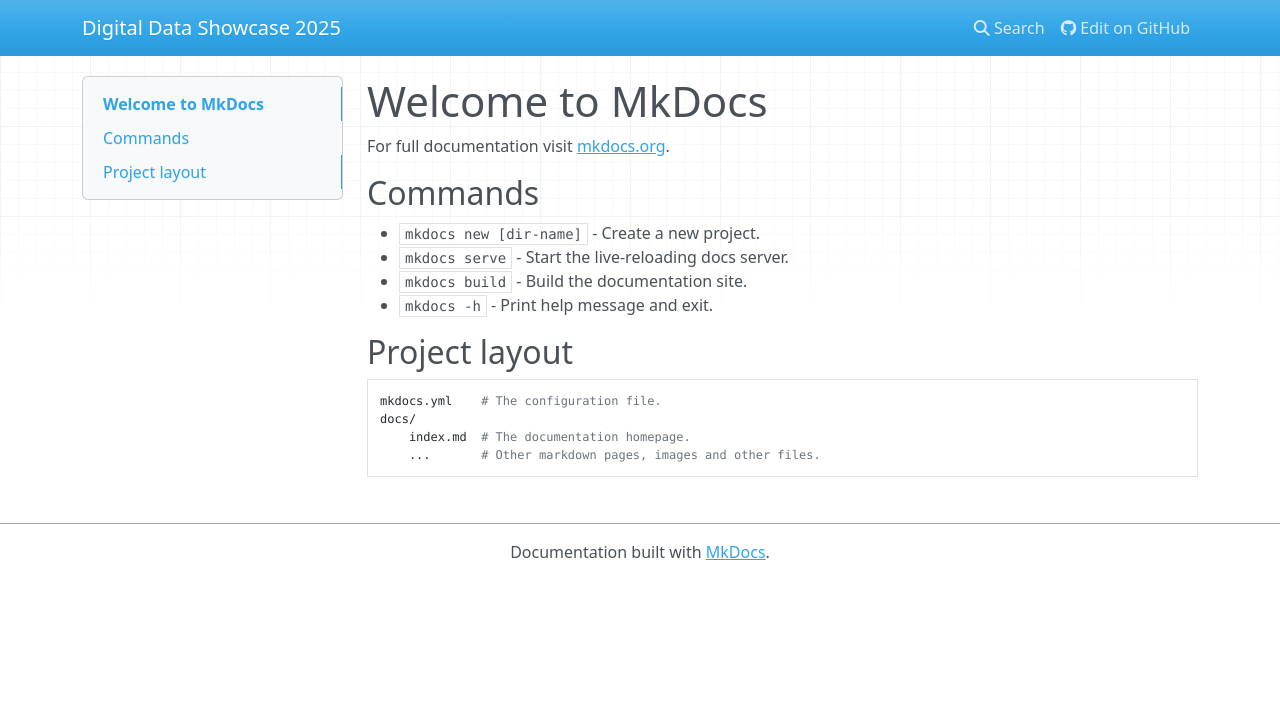
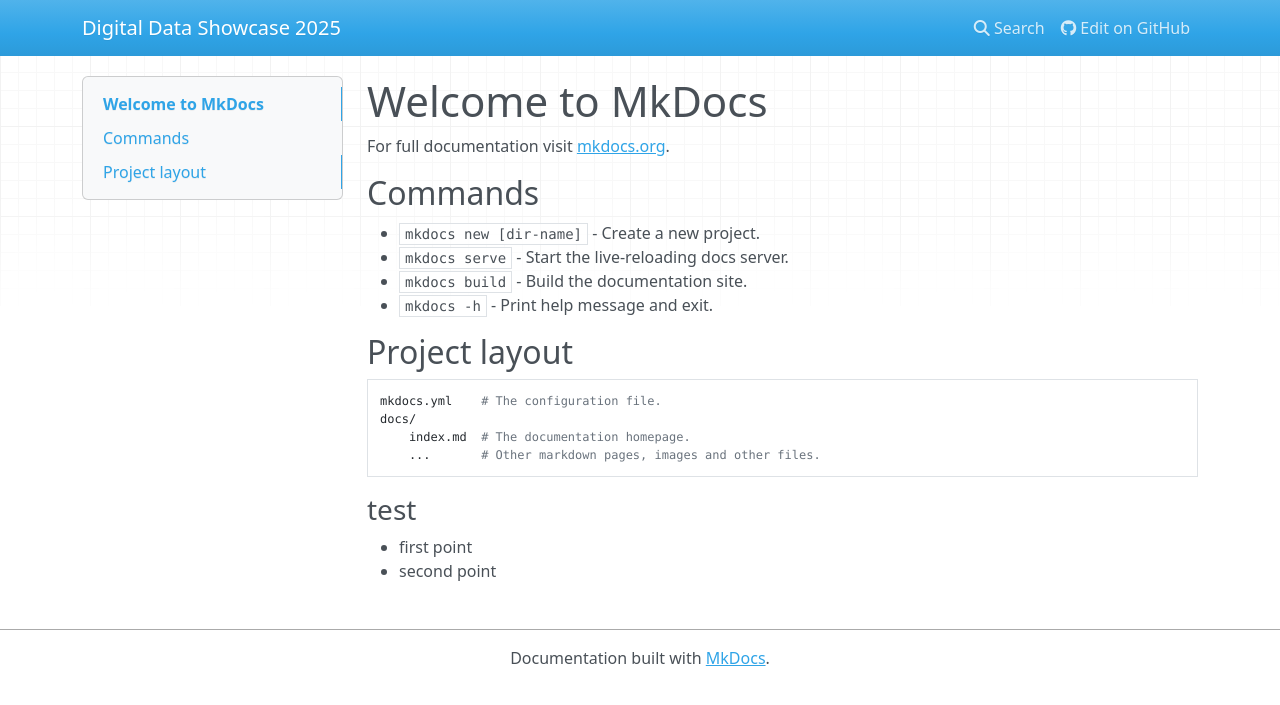
Before and after one commit to jstuckentesting/dds25, an MkDocs documentation site: the page built from docs/index.md, in a window 1280 px wide. Shown: the top 705 px of the page. Built offline with MkDocs 1.6.1, drawn with Linux system fonts in a browser that asks for light colours; nearby versions of some CDN libraries.

Commit message:
Update index.md

```diff
--- a/docs/index.md
+++ b/docs/index.md
@@ -15,3 +15,7 @@
     docs/
         index.md  # The documentation homepage.
         ...       # Other markdown pages, images and other files.
+
+### test
+- first point
+- second point
```
